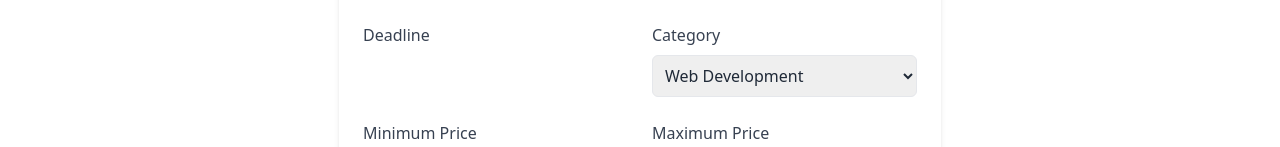
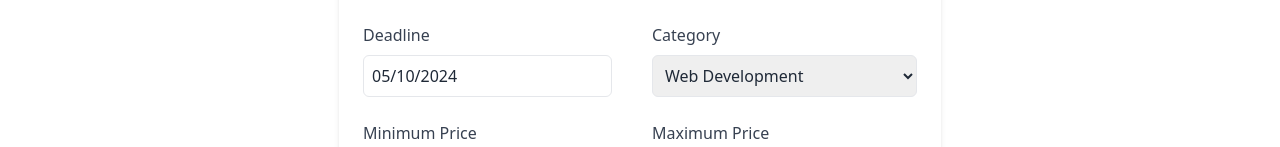
Before and after one commit to jubayer-webdev/ProgrammingHeroWebCourse, a React (Vite) app: page /add-job in a window 1280 px wide. Shown: the part 259-406 px from the top of the page. Built offline with nearby package versions, Linux system fonts and the light colour scheme; no server answers.

Commit message:
add DatePicker in AddJob.jsx

```diff
--- a/src/pages/AddJob.jsx
+++ b/src/pages/AddJob.jsx
@@ -1,7 +1,13 @@
 // https://merakiui.com/components/application-ui/forms
 // https://github.com/shakilahmedatik/soloSphere-resources/blob/main/pages/AddJob.jsx
 
+import { useState } from "react";
+import DatePicker from "react-datepicker";
+import "react-datepicker/dist/react-datepicker.css";
+
 const AddJob = () => {
+    const [startDate, setStartDate] = useState(new Date());
+
     return (
         <div className="flex justify-center items-center min-h-[calc(100vh-306px)] my-12">
             <section className=" p-2 md:p-6 mx-auto bg-white rounded-md shadow-md ">
@@ -25,7 +31,8 @@ const AddJob = () => {
                         <div className="flex flex-col gap-2 ">
                             <label className="text-gray-700">Deadline</label>
 
-                            {/* Date Picker Input Field */}
+                            {/*//!Date Picker Input Field */}
+                            <DatePicker className="border p-2 rounded-md" selected={startDate} onChange={(date) => setStartDate(date)} />
                         </div>
 
                         <div className="flex flex-col gap-2 ">
```
